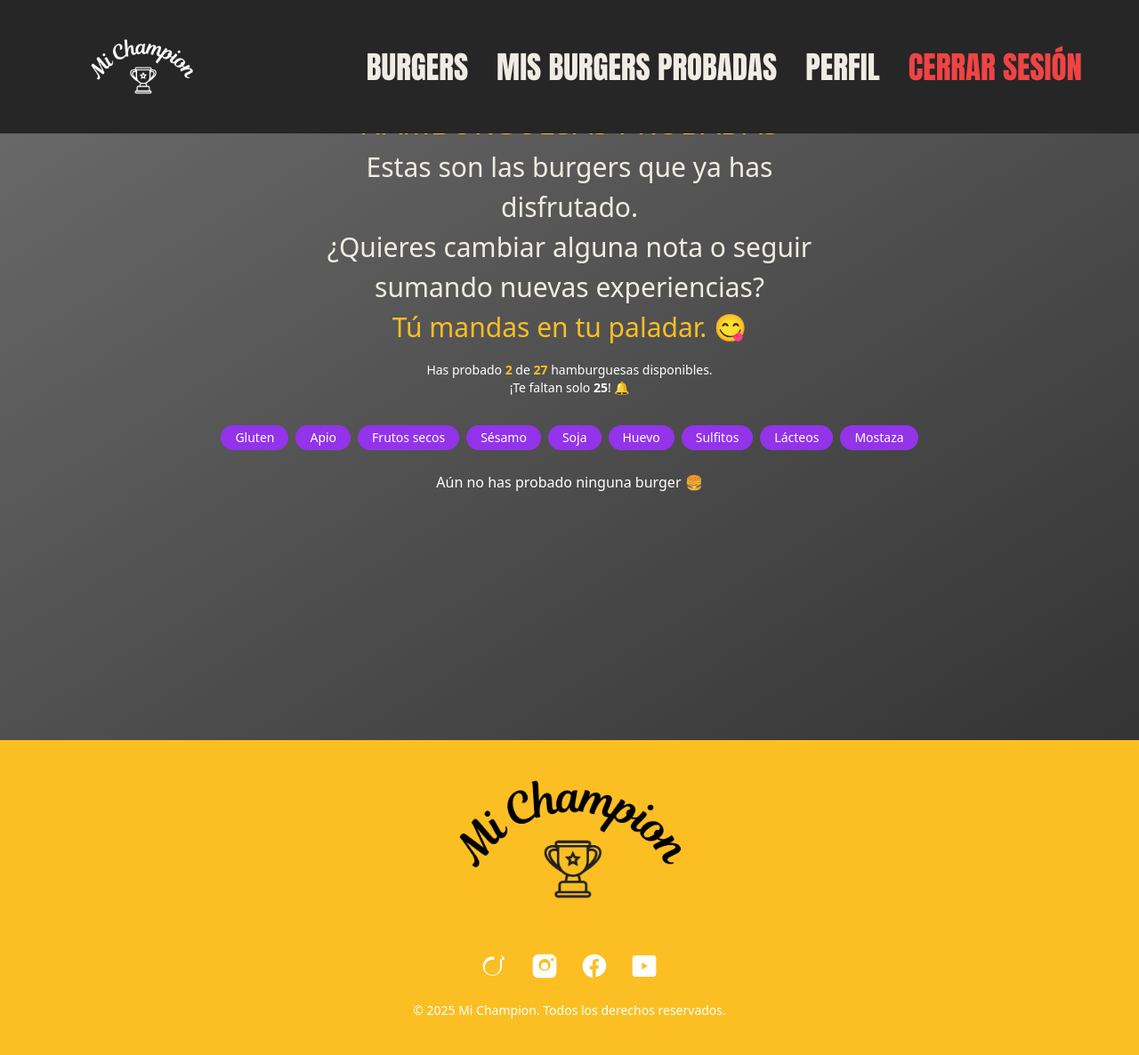
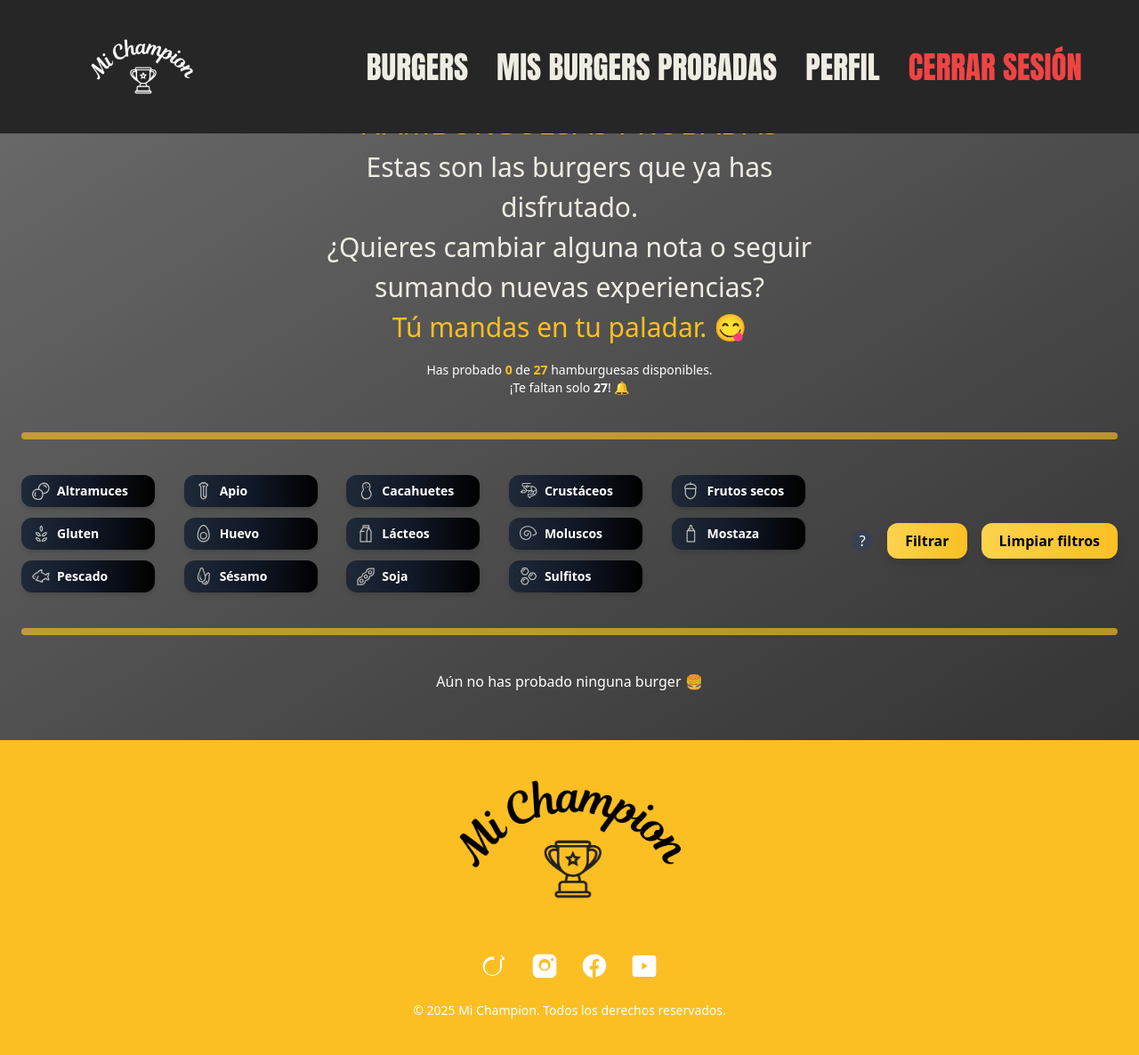
Before and after one commit to lygarmo/MiChampion_TFG, a PHP site: page /burgers_probadas.php in a window 1280 px wide. Shown: the whole page at 89% size. Run offline with PHP 8.4, Linux system fonts and the light colour scheme; the visitor is signed in with stand-in values (Sample User, id 1); data comes from the database, SQL or seed files in the repository; some libraries are stand-ins or nearby versions.

Commit message:
burgers probadas ok

```diff
--- a/Hamburguesas.php
+++ b/Hamburguesas.php
@@ -177,7 +177,7 @@
 
         public function saberBurgersProbadas($idUsuario){
             $stmt = $this->db->prepare("
-                SELECT b.nombre, b.descripcion, b.imagen, b.logo, b.destacado, bp.calificacion, bp.atributo_favorito
+                SELECT b.id, b.nombre, b.descripcion, b.imagen, b.logo, b.destacado, bp.calificacion, bp.atributo_favorito
                 FROM burgers_probadas bp
                 JOIN burgers b on bp.id_burger=b.id
                 WHERE bp.id_usuario = :idUsuario");
@@ -185,6 +185,21 @@
             return $stmt->fetchAll(PDO::FETCH_ASSOC);
         }
 
+        public function obtenerBurgersSinAlergenosProbadas(array $alergenosSeleccionados, int $idUsuario): array {
+            $burgersProbadas = $this->saberBurgersProbadas($idUsuario);
+            if (empty($alergenosSeleccionados)) {
+                return $burgersProbadas;
+            }
+            $burgersSinAlergenos = $this->obtenerBurgersSinAlergenos($alergenosSeleccionados);
+            $idsSinAlergenos = array_column($burgersSinAlergenos, 'id');
 
+            $burgersFiltradas = array_filter($burgersProbadas, function ($burger) use ($idsSinAlergenos) {
+                return in_array($burger['id'], $idsSinAlergenos);
+            });
+
+            return array_values($burgersFiltradas);
+        }
     }
+
+
 ?>
--- a/burgers_probadas.php
+++ b/burgers_probadas.php
@@ -16,7 +16,21 @@
 
     $email = $_SESSION['email'];
     $usuarioId = $usuario->obtenerIdUsuario($email);
+
+    $alergenosSeleccionados = isset($_GET['alergenos']) ? array_map('intval', $_GET['alergenos']) : [];
+    if (!empty($alergenosSeleccionados)) {
+        $burgers = $hamburguesas->obtenerBurgersSinAlergenosProbadas($alergenosSeleccionados, $usuarioId);
+    } else {
         $burgers = $hamburguesas->saberBurgersProbadas($usuarioId);
+    }
+
+
+    $burgers_probadas = $hamburguesas->contarBurgersProbadasPorUsuario($usuarioId);
+    $burgers_totales = $hamburguesas->contarTotalBurgers();
+    $alergenosPorBurger = $hamburguesas->obtenerAlergenosDeTodasLasBurgers();
+    $alergenos=$hamburguesas->obtenerTodosLosAlergenos();
+
+
 ?>
 
 
@@ -27,6 +41,38 @@
         <title>Mi Champion - Burgers Probadas</title>
         <script src="https://cdn.tailwindcss.com"></script>
         <link href="https://fonts.googleapis.com/css2?family=Anton&display=swap" rel="stylesheet">
+        <style>
+            /* Oculta el checkbox real */
+            input[type="checkbox"] {
+                position: absolute;
+                opacity: 0;
+                width: 0;
+                height: 0;
+                pointer-events: none;
+            }
+
+            /* icono + texto */
+            label {
+                display: inline-flex;
+                align-items: center;
+                gap: 0.5rem;
+                cursor: pointer;
+                position: relative;
+                user-select: none;
+            }
+
+            /* El icono por defecto (cuando NO está seleccionado) */
+            label img {
+                filter: grayscale(100%);
+                transition: filter 0.3s ease;
+            }
+
+            /* Cuando el checkbox está checked, cambia el icono para "colorearlo" */
+            input[type="checkbox"]:checked + img {
+                filter: none;
+            }
+
+        </style>
     </head>
 
     <body>
@@ -39,20 +85,47 @@
                     ¿Quieres cambiar alguna nota o seguir sumando nuevas experiencias?<br>
                     <span class="text-amber-400">Tú mandas en tu paladar.</span> 😋
                 </p>
-                <p class="mt-4 text-sm text-white">Has probado <strong class="text-amber-400">2</strong> de <strong class="text-amber-400">27</strong> hamburguesas disponibles. <br>¡Te faltan solo <strong>25</strong>! 🔔</p>
+                <p class="mt-4 text-sm text-white">Has probado <strong class="text-amber-400"><?php echo $burgers_probadas; ?></strong> de <strong class="text-amber-400"><?php echo $burgers_totales; ?></strong> hamburguesas disponibles. <br>¡Te faltan solo <strong><?php echo $burgers_totales - $burgers_probadas; ?></strong>! 🔔</p>
             </div>
+            <div class="h-2 w-full bg-amber-400 rounded animate-pulse my-10 mx-auto"></div>
 
-            <div class="max-w-4xl mx-auto mb-6">
-                <!-- Filtros de alérgenos -->
-                <div class="flex flex-wrap gap-2 mt-4 justify-center">
-                    <?php
-                    $alergenos = ["Gluten", "Apio", "Frutos secos", "Sésamo", "Soja", "Huevo", "Sulfitos", "Lácteos", "Mostaza"];
-                    foreach ($alergenos as $alergeno) {
-                        echo "<button class='bg-purple-600 text-white px-4 py-1 rounded-full text-sm hover:bg-purple-700 transition'>{$alergeno}</button>";
-                    }
-                    ?>
+            <form method="GET" action="burgers_probadas.php" class="mb-6 flex flex-wrap items-center gap-4">
+                    <div class="grid grid-cols-2 sm:grid-cols-3 md:grid-cols-4 lg:grid-cols-5 gap-3 flex-grow">
+                        <?php foreach ($alergenos as $alergeno): ?>
+                            <label
+                                class="inline-flex items-center gap-2 cursor-pointer bg-gradient-to-r from-gray-800 via-gray-900 to-black rounded-xl px-3 py-2 w-[150px] shadow-md
+                                    transition-transform duration-200 ease-in-out hover:scale-105 hover:shadow-lg select-none relative overflow-hidden">
+                                <input type="checkbox" name="alergenos[]" value="<?= $alergeno['id'] ?>" class="absolute opacity-0 w-0 h-0 pointer-events-none"
+                                    <?= (isset($_GET['alergenos']) && in_array($alergeno['id'], $_GET['alergenos'])) ? 'checked' : '' ?>
+                                />
+                                <img src="public/<?= htmlspecialchars($alergeno['icono']) ?>" alt="<?= htmlspecialchars($alergeno['nombre']) ?>" class="h-5 w-5 object-contain transition-filter duration-300
+                                        <?= (isset($_GET['alergenos']) && in_array($alergeno['id'], $_GET['alergenos'])) ? 'filter-none' : 'filter grayscale' ?>"/>
+                                <span class="text-sm font-semibold text-white drop-shadow-md">
+                                    <?= htmlspecialchars($alergeno['nombre']) ?>
+                                </span>
+                                <span class="absolute top-1 right-1 w-5 h-5 rounded-full bg-green-500 text-white flex items-center justify-center text-xs font-bold opacity-0 transition-opacity duration-300
+                                        peer-checked:opacity-100">✓
+                                </span>
+                            </label>
+                        <?php endforeach; ?>
+                    </div>
+                    <div class="flex items-center gap-4 mt-4">
+                        <div class="relative group inline-block ml-4">
+                            <button type="button" class="bg-gray-700 text-white rounded-full w-6 h-6 flex items-center justify-center hover:bg-gray-600" title="Haz clic para más información">
+                                ?
+                            </button>
+                            <div class="absolute bottom-full mb-2 left-1/2 -translate-x-1/2 w-64 text-sm text-white bg-gray-800 p-2 rounded-lg shadow-lg opacity-0 group-hover:opacity-100
+                                        transition-opacity duration-300 pointer-events-none z-10">Marca los alérgenos que <strong>NO quieres</strong> que lleve tu hamburguesa.
                             </div>
                         </div>
+                        <button type="submit" class="inline-flex items-center gap-2 cursor-pointer bg-gradient-to-r from-amber-300 to-amber-400 rounded-xl px-5 py-2 font-semibold text-black
+                                shadow-lg hover:scale-105 hover:shadow-xl transition-transform duration-200">Filtrar
+                        </button>
+                        <a href="burgers_probadas.php" class="inline-flex items-center gap-2 cursor-pointer bg-gradient-to-r from-amber-300 to-amber-400 rounded-xl px-5 py-2
+                            font-semibold text-black shadow-lg hover:scale-105 hover:shadow-xl transition-transform duration-200">Limpiar filtros</a>
+                    </div>
+                </form>
+                <div class="h-2 w-full bg-amber-400 rounded animate-pulse my-10 mx-auto"></div>
 
             <!-- Burgers degustadas -->
             <div class="max-w-6xl mx-auto space-y-6">
@@ -61,12 +134,10 @@
                 <?php else: ?>
                     <?php foreach ($burgers as $burger): ?>
                         <ul class="flex flex-col space-y-8 ">
+                            <a href="detalle_burger.php?id=<?php echo $burger['id']; ?>">
                                 <li class="relative group flex flex-col md:flex-row items-center justify-between rounded-2xl shadow-md p-6 gap-4 md:gap-8 bg-neutral-800" style="opacity: 1; transform: none;">
                                     <div class="relative overflow-hidden rounded-lg group w-full md:w-48 flex-shrink-0">
                                         <img src="public/<?= $burger['imagen'] ?>" alt="<?= htmlspecialchars($burger['nombre']); ?>" class="w-full h-32 object-cover transform transition-transform duration-300 group-hover:scale-105">
-                                </div>
-                                <div class="absolute top-3 right-3 opacity-0 group-hover:opacity-100 transition-opacity">
-                                    <button class="text-red-500 hover:text-red-700 text-xl transition-colors duration-200" title="Quitar de probadas" tabindex="0" style="transform: none;">🗑️</button>
                                     </div>
                                     <div class="flex-1 text-center md:text-left">
                                         <img src="public/<?= $burger['logo'] ?>" alt="<?= $burger['nombre'] ?>" class="w-auto h-10 object-cover">
@@ -88,6 +159,7 @@
                                         <div class="flex flex-wrap justify-center md:justify-end gap-2 mt-2">
                                             <div class="font-semibold text-white">
                                                 <?php if (!empty($burger['atributo_favorito'])): ?>
+                                                    <img src="public/<?= htmlspecialchars($burger['atributo_favorito']) ?>.svg" alt="<?= htmlspecialchars($burger['atributo_favorito']) ?>" class="inline-block w-6 h-6 mr-2">
                                                     <?= htmlspecialchars($burger['atributo_favorito']); ?>
                                                 <?php else: ?>
                                                     Atributo no especificado
@@ -96,6 +168,7 @@
                                         </div>
                                     </div>
                                 </li>
+                            </a>
                         </ul>
                     <?php endforeach; ?>
                 <?php endif; ?>
--- a/carta_burgers.php
+++ b/carta_burgers.php
@@ -116,7 +116,7 @@
                             font-semibold text-black shadow-lg hover:scale-105 hover:shadow-xl transition-transform duration-200">Limpiar filtros</a>
                     </div>
                 </form>
-
+                <div class="h-2 w-full bg-amber-400 rounded animate-pulse my-10 mx-auto"></div>
 
                 <div class="grid grid-cols-1 md:grid-cols-2 lg:grid-cols-3 gap-6">
                     <?php if (count($burgers) === 0): ?>
```
Lines whose indentation alone changed are shown as unchanged.
